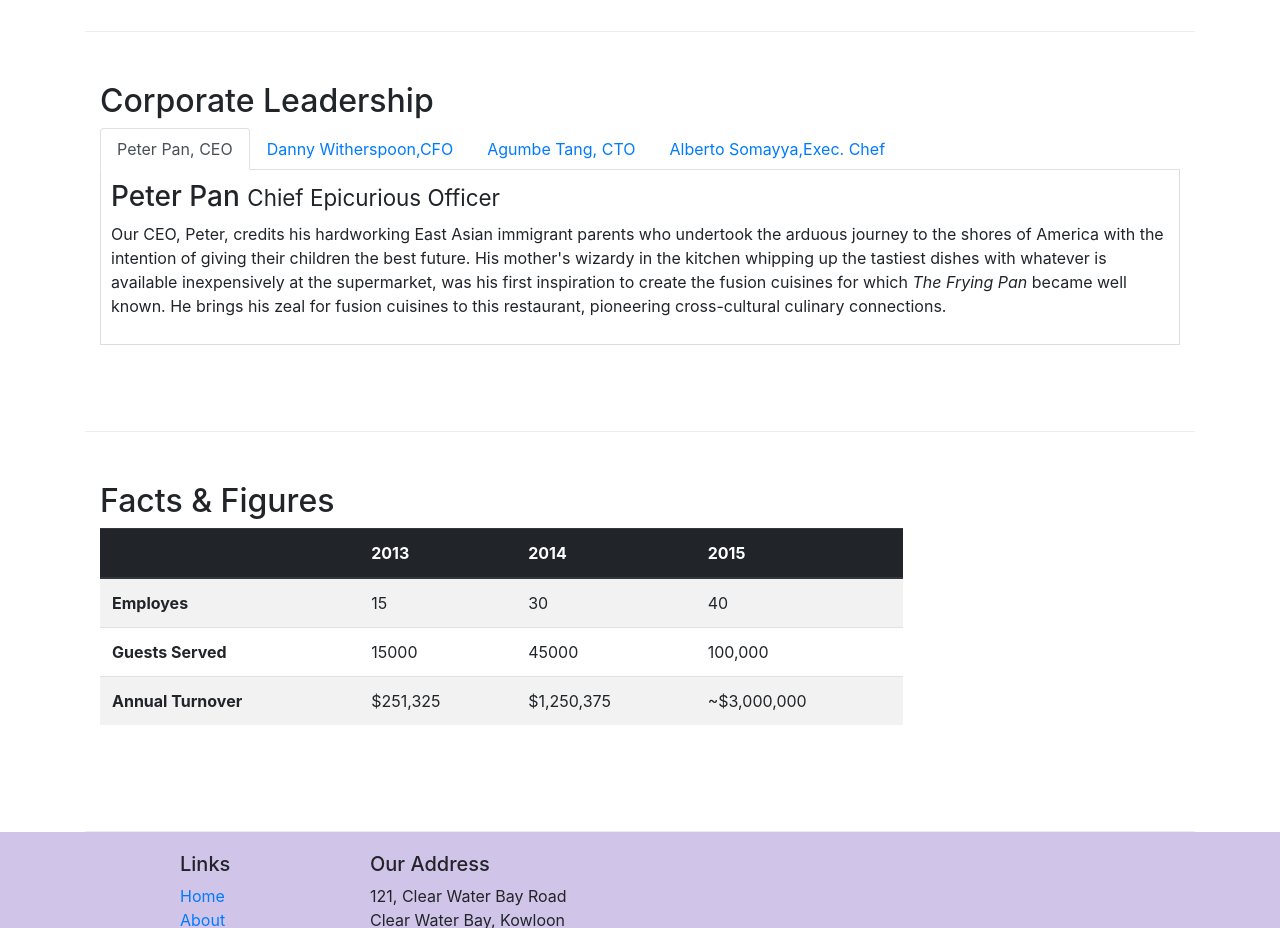
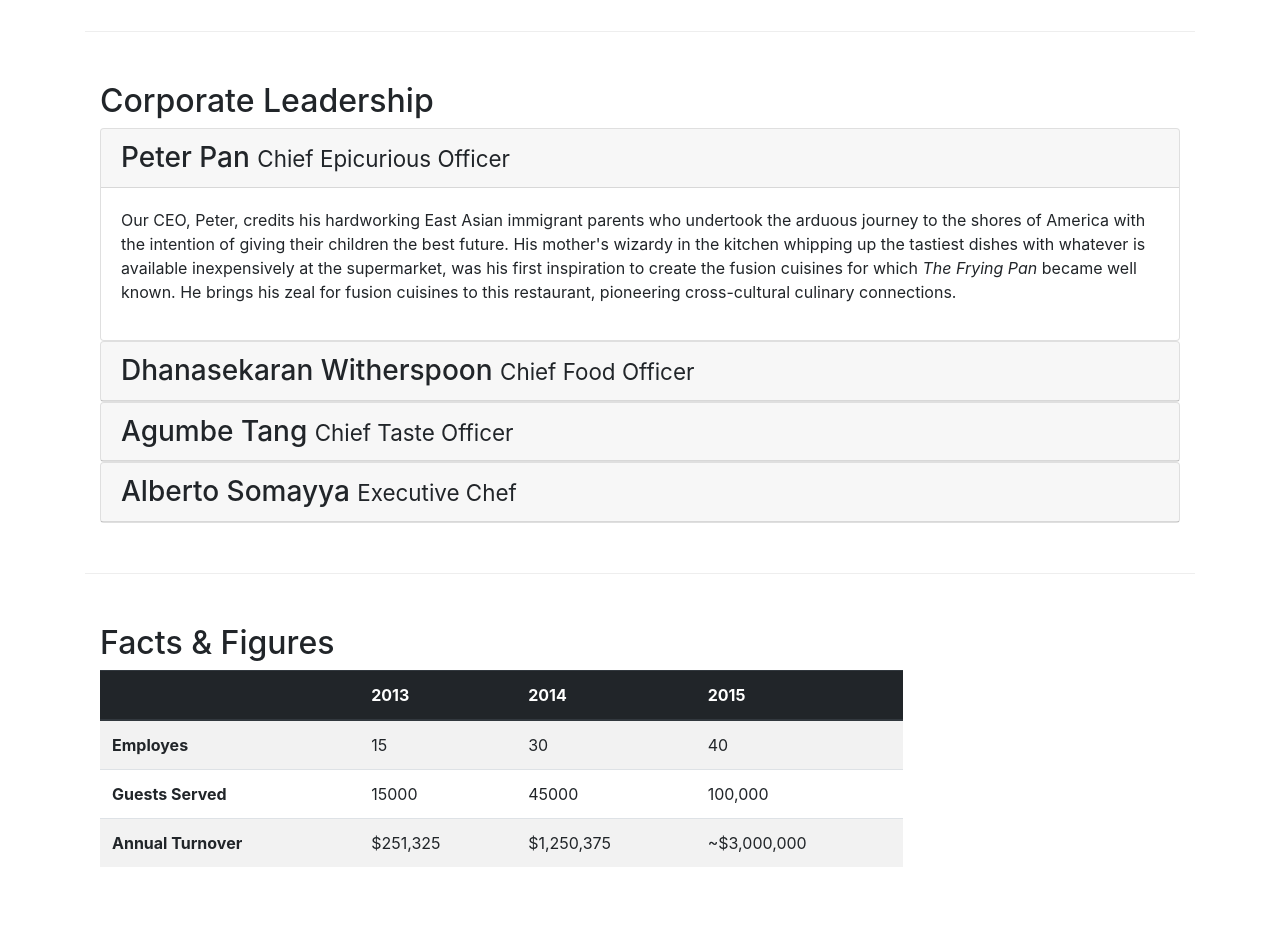
Before and after one commit to vaishnavi26-git/bootstrap, a website: page aboutus.html in a window 1280 px wide. Shown: the part 940-1868 px from the top of the page. Drawn offline with nearby package versions, Linux system fonts and the light colour scheme.

Commit message:
accordion

```diff
--- a/aboutus.html
+++ b/aboutus.html
@@ -156,87 +156,104 @@
       <div class="row row-content">
         <div class="col-12">
           <h2>Corporate Leadership</h2>
-          <ul class="nav nav-tabs">
-            <li class="nav-item">
-              <a
-                class="nav-link active"
-                href="#peter"
-                role="tab"
-                data-toggle="tab"
-                >Peter Pan, CEO</a
+
+          <div id="accordion">
+            <div class="card">
+              <div class="card-header" role="tab" id="peterhead">
+                <h3 class="mb-0">
+                  <a data-toggle="collapse" data-target="#peter"
+                    >Peter Pan <small>Chief Epicurious Officer</small></a
                   >
-            </li>
-            <li class="nav-item">
-              <a class="nav-link" href="#danny" role="tab" data-toggle="tab"
-                >Danny Witherspoon,CFO</a
-              >
-            </li>
-            <li class="nav-item">
-              <a class="nav-link" href="#agumbe" role="tab" data-toggle="tab"
-                >Agumbe Tang, CTO</a
-              >
-            </li>
-            <li class="nav-item">
-              <a class="nav-link" href="#alberto" role="tab" data-toggle="tab"
-                >Alberto Somayya,Exec. Chef</a
-              >
-            </li>
-          </ul>
-          <div class="tab-content">
-            <div role="tabpanel" class="tab-pane fade show active" id="peter ">
-              <h3>Peter Pan <small>Chief Epicurious Officer</small></h3>
+                </h3>
+              </div>
+              <div class="collapse show" id="peter" data-parent="#accordion">
+                <div class="card-body">
                   <p class="d-none d-sm-block">
                     Our CEO, Peter, credits his hardworking East Asian immigrant
                     parents who undertook the arduous journey to the shores of
                     America with the intention of giving their children the best
                     future. His mother's wizardy in the kitchen whipping up the
-                tastiest dishes with whatever is available inexpensively at the
-                supermarket, was his first inspiration to create the fusion
-                cuisines for which
-                <em>The Frying Pan</em> became well known. He brings his zeal
-                for fusion cuisines to this restaurant, pioneering
+                    tastiest dishes with whatever is available inexpensively at
+                    the supermarket, was his first inspiration to create the
+                    fusion cuisines for which
+                    <em>The Frying Pan</em> became well known. He brings his
+                    zeal for fusion cuisines to this restaurant, pioneering
                     cross-cultural culinary connections.
                   </p>
                 </div>
-            <div role="tabpanel" class="tab-pane fade" id="danny">
-              <h3>
-                Dhanasekaran Witherspoon <small>Chief Food Officer</small>
+              </div>
+            </div>
+
+            <div class="card">
+              <div class="card-header" role="tab" id="dannyhead">
+                <h3 class="mb-0">
+                  <a class="collapsed" data-toggle="collapse" data-target="#danny"
+                    >Dhanasekaran Witherspoon
+                    <small>Chief Food Officer</small></a
+                  >
                 </h3>
+              </div>
+              <div class="collapse" id="danny" data-parent="#accordion">
+                <div class="card-body">
                   <p class="d-none d-sm-block">
                     Our CFO, Danny, as he is affectionately referred to by his
-                colleagues, comes from a long established family tradition in
-                farming and produce. His experiences growing up on a farm in the
-                Australian outback gave him great appreciation for varieties of
-                food sources. As he puts it in his own words,
+                    colleagues, comes from a long established family tradition
+                    in farming and produce. His experiences growing up on a farm
+                    in the Australian outback gave him great appreciation for
+                    varieties of food sources. As he puts it in his own words,
                     <em
                       >Everything that runs, wins, and everything that stays,
                       pays!</em
                     >
                   </p>
                 </div>
-            <div role="tabpanel" class="tab-pane fade" id="agumbe">
-              <h3>Agumbe Tang <small>Chief Taste Officer</small></h3>
+              </div>
+            </div>
+
+            <div class="card">
+              <div class="card-header" role="tab" id="agumbehead">
+                <h3 class="mb-0">
+                  <a class="collapsed" data-toggle="collapse" data-target="#agumbe"
+                    >Agumbe Tang <small>Chief Taste Officer</small></a
+                  >
+                </h3>
+              </div>
+              <div class="collapse" id="agumbe" data-parent="#accordion">
+                <div class="card-body">
                   <p class="d-none d-sm-block">
-                Blessed with the most discerning gustatory sense, Agumbe, our
-                CTO, personally ensures that every dish that we serve meets his
-                exacting tastes. Our chefs dread the tongue lashing that ensues
-                if their dish does not meet his exacting standards. He lives by
-                his motto,
+                    Blessed with the most discerning gustatory sense, Agumbe,
+                    our CTO, personally ensures that every dish that we serve
+                    meets his exacting tastes. Our chefs dread the tongue
+                    lashing that ensues if their dish does not meet his exacting
+                    standards. He lives by his motto,
                     <em>You click only if you survive my lick.</em>
                   </p>
                 </div>
-            <div role="tabpanel" class="tab-pane fade" id="alberto">
-              <h3>Alberto Somayya <small>Executive Chef</small></h3>
+              </div>
+            </div>
+
+            <div class="card">
+              <div class="card-header" role="tab" id="albertohead">
+                <h3 class="mb-0">
+                  <a class="collapsed" data-toggle="collapse" data-target="#alberto"
+                    >Alberto Somayya <small>Executive Chef</small></a
+                  >
+                </h3>
+              </div>
+              <div class="collapse" id="alberto" data-parent="#accordion">
+                <div class="card-body">
                   <p class="d-none d-sm-block">
-                Award winning three-star Michelin chef with wide International
-                experience having worked closely with whos-who in the culinary
-                world, he specializes in creating mouthwatering Indo-Italian
-                fusion experiences. He says,
+                    Award winning three-star Michelin chef with wide
+                    International experience having worked closely with whos-who
+                    in the culinary world, he specializes in creating
+                    mouthwatering Indo-Italian fusion experiences. He says,
                     <em
-                  >Put together the cuisines from the two craziest cultures, and
-                  you get a winning hit! Amma Mia!</em
+                      >Put together the cuisines from the two craziest cultures,
+                      and you get a winning hit! Amma Mia!</em
                     >
                   </p>
+                </div>
+              </div>
             </div>
           </div>
         </div>
```
Lines whose indentation alone changed are shown as unchanged.
